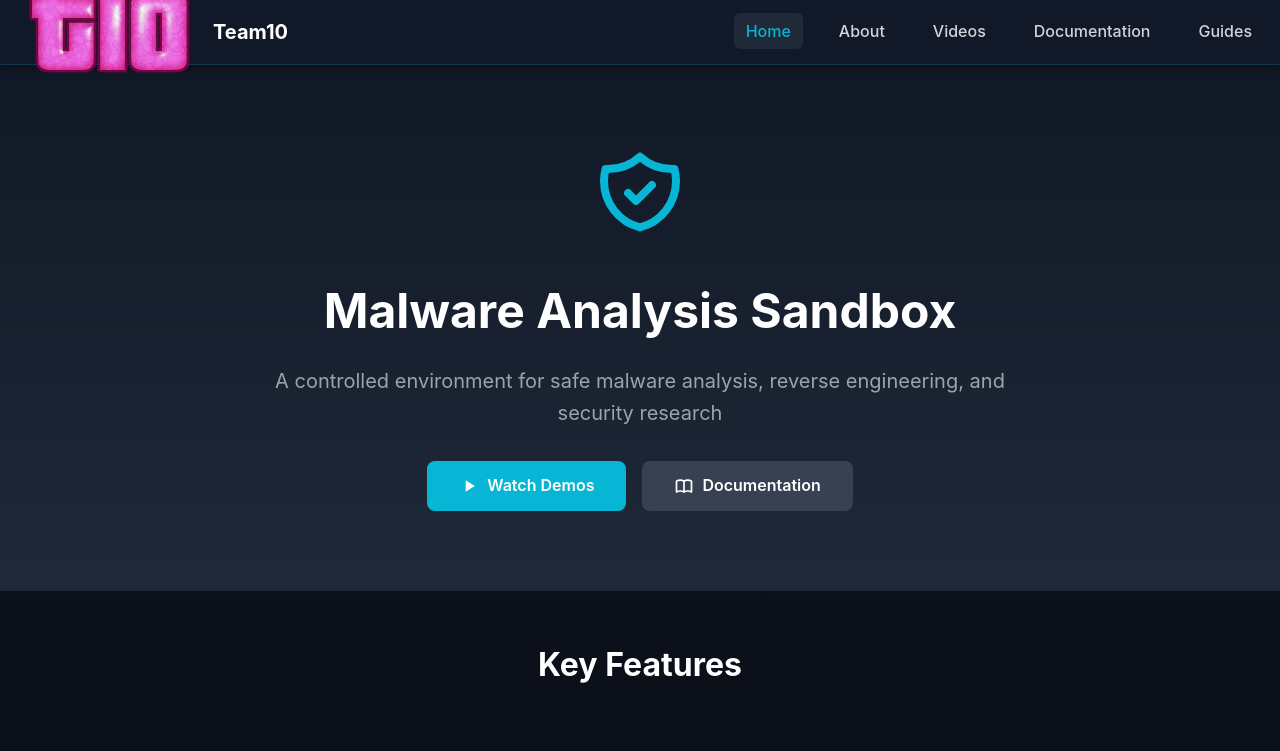
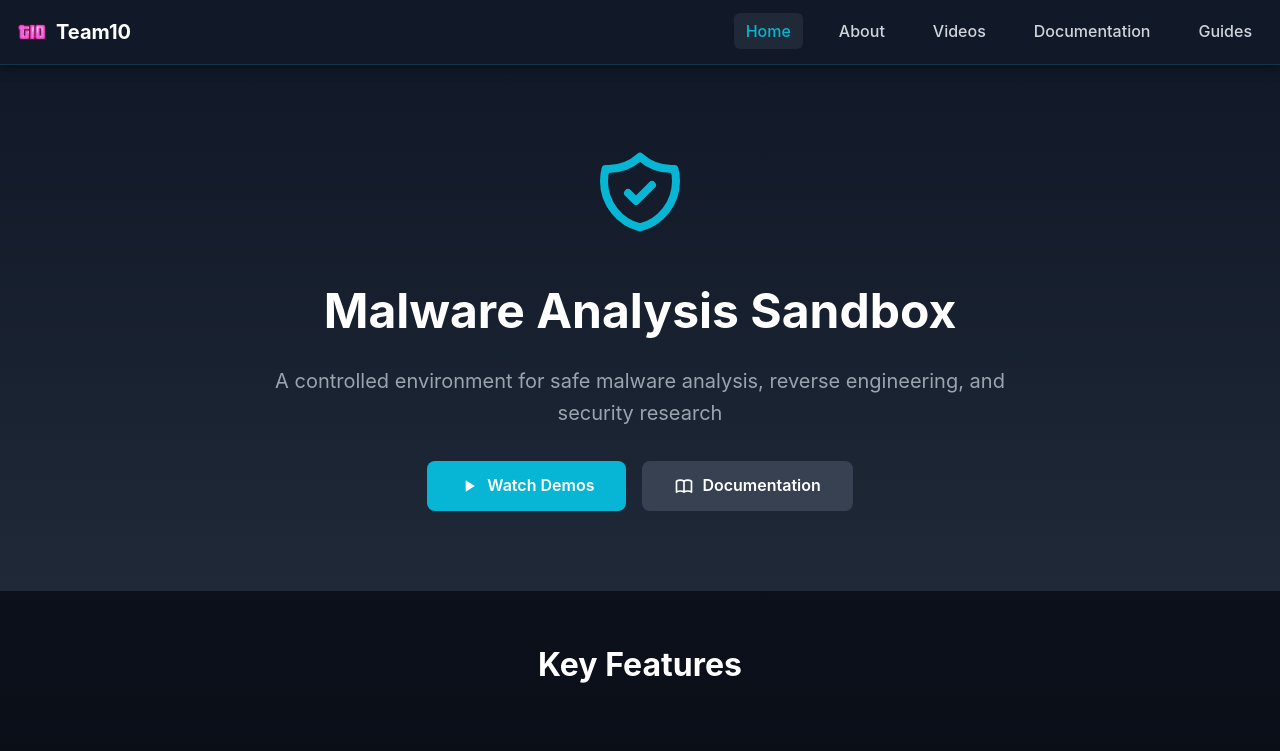
Before and after one commit to mvxpng/mvxpng, a plain HTML site: page index.html in a window 1280 px wide. Shown: the top 751 px of the page. Drawn offline with Linux system fonts and the light colour scheme.

Commit message:
Navbar styling restore

```diff
--- a/index.html
+++ b/index.html
@@ -577,10 +577,7 @@
     <nav class="navbar">
         <div class="navbar-container">
             <a href="#" class="navbar-brand" onclick="showPage('home'); return false;">
-                <!--<svg class="navbar-logo" fill="none" stroke="currentColor" viewBox="0 0 24 24">
-                    <path stroke-linecap="round" stroke-linejoin="round" stroke-width="2" d="M9 12l2 2 4-4m5.618-4.016A11.955 11.955 0 0112 2.944a11.955 11.955 0 01-8.618 3.04A12.02 12.02 0 003 9c0 5.591 3.824 10.29 9 11.622 5.176-1.332 9-6.03 9-11.622 0-1.042-.133-2.052-.382-3.016z"></path>
-                </svg> -->
-                <img src="icon.png" <a href="#" onclick="showPage('home')</a>/>
+                <img src="icon.png" alt="Team10 Logo" class="navbar-logo" />
                 <span>Team10</span>
             </a>
             <ul class="navbar-menu">
```
